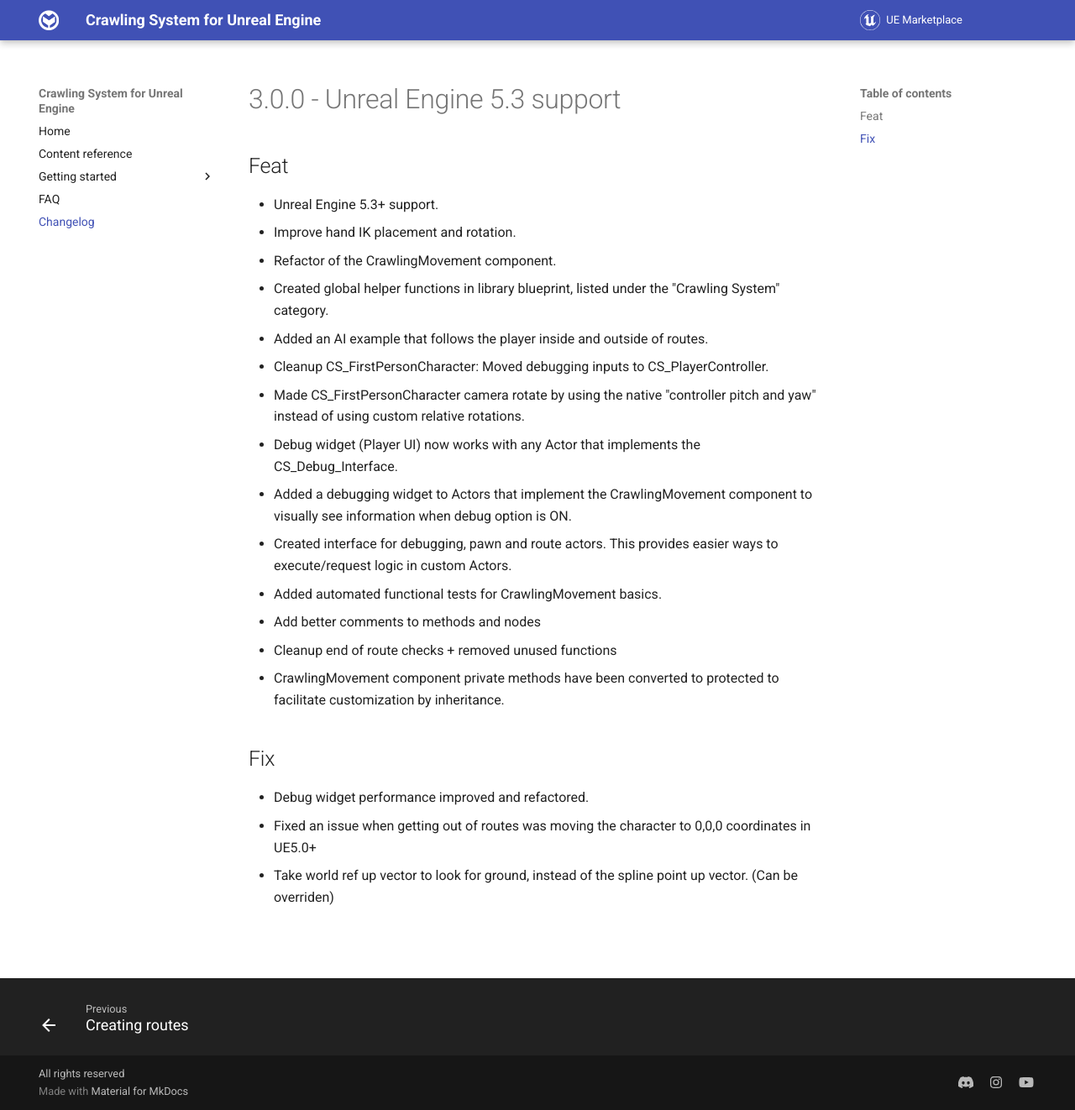
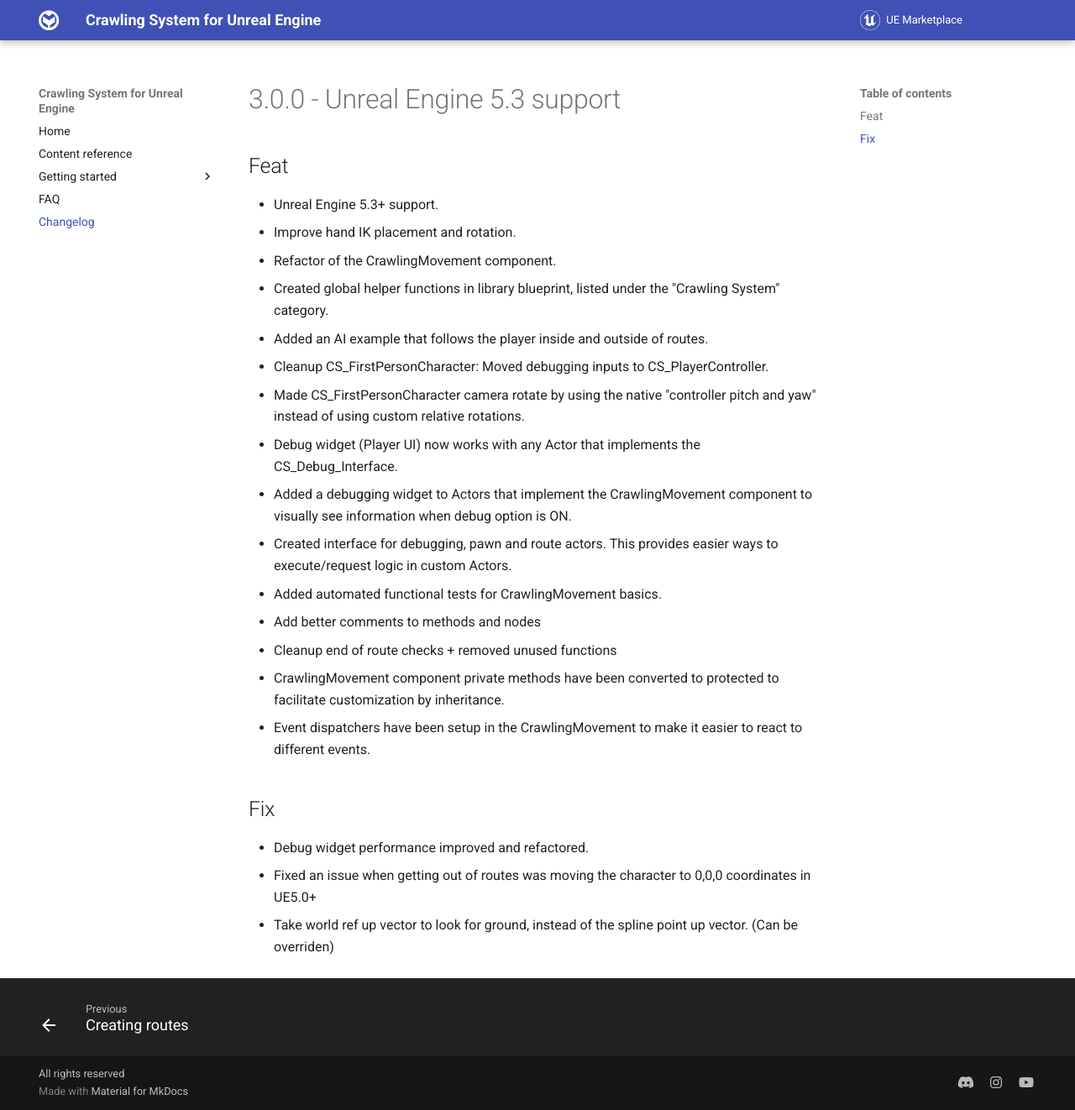
Before and after one commit to nesjett/unreal-engine-crawling-system, an MkDocs documentation site: the page built from docs/CHANGELOG.md, in a window 1280 px wide and 1322 px high. Shown: the whole window at 84% size. Built offline with MkDocs 1.6.1 and Material for MkDocs 9.7.7, drawn with Linux system fonts in a browser that asks for light colours.

Commit message:
feat: add more feat notes

```diff
--- a/docs/CHANGELOG.md
+++ b/docs/CHANGELOG.md
@@ -15,6 +15,7 @@
 - Add better comments to methods and nodes
 - Cleanup end of route checks + removed unused functions
 - CrawlingMovement component private methods have been converted to protected to facilitate customization by inheritance.
+- Event dispatchers have been setup in the CrawlingMovement to make it easier to react to different events.
 
 ## Fix
 - Debug widget performance improved and refactored.
```
